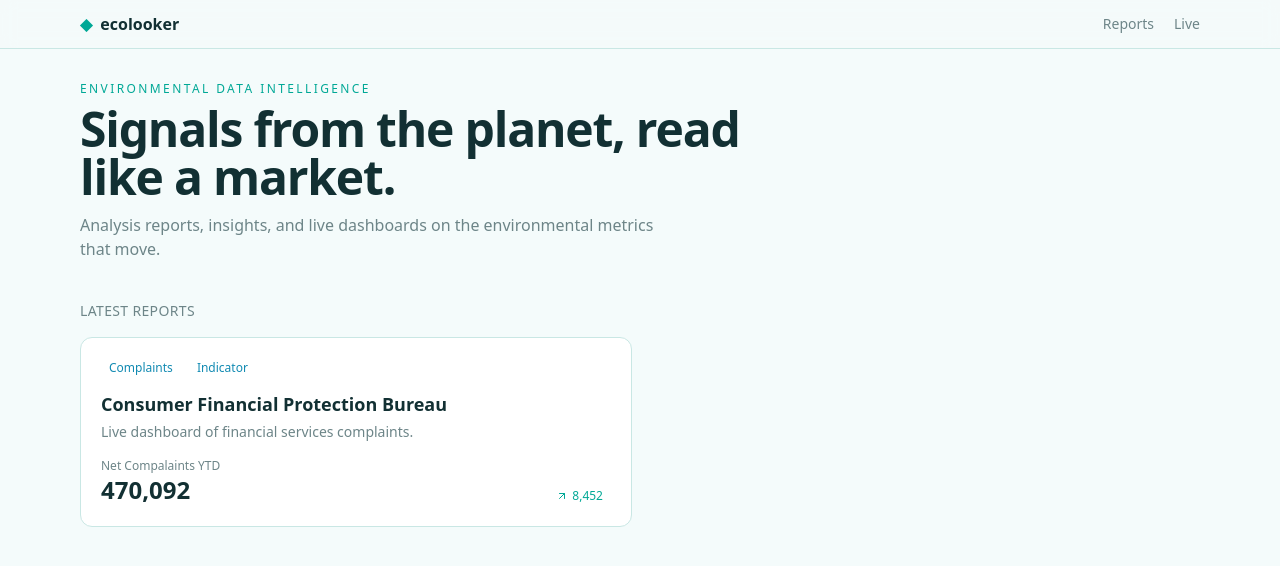
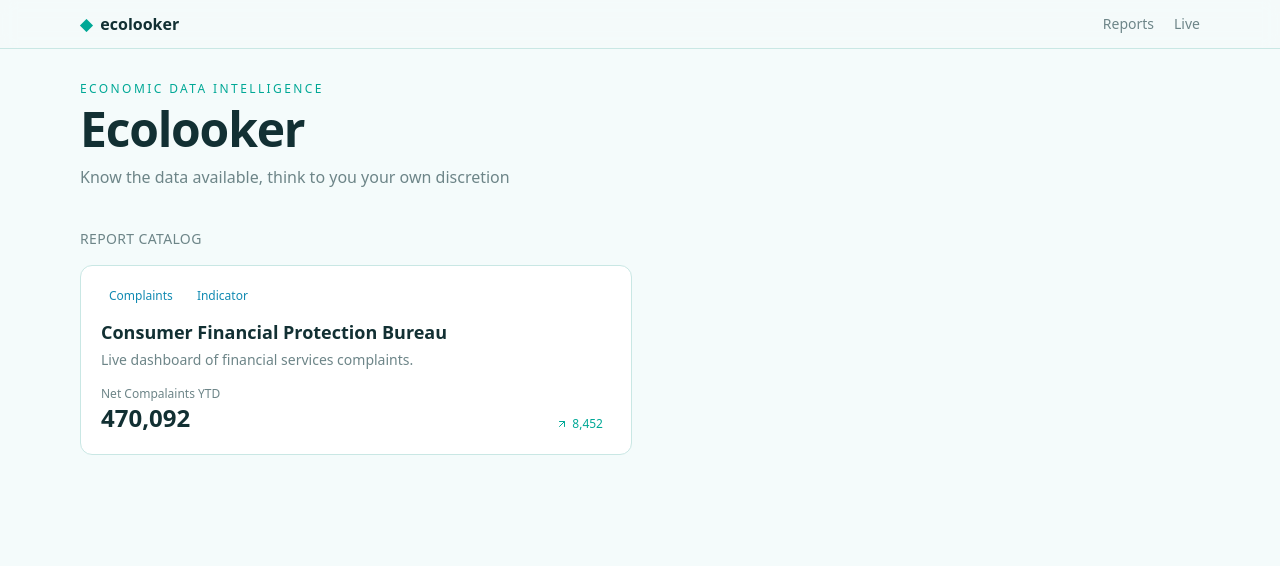
Before and after one commit to Ryanlin2/ecolooker, a Next.js app in the folder ecolooker-webapp/ecolooker/: page / in a window 1280 px wide. Shown: the top 566 px of the page. Built offline with nearby package versions, Linux system fonts and the light colour scheme.

Commit message:
Ecolooker landing page

```diff
--- a/ecolooker-webapp/ecolooker/src/app/page.tsx
+++ b/ecolooker-webapp/ecolooker/src/app/page.tsx
@@ -9,16 +9,17 @@
   return (
     <div>
       <section className="mb-10">
-        <p className="text-xs uppercase tracking-[0.2em] text-signal">Environmental Data Intelligence</p>
+        <p className="text-xs uppercase tracking-[0.2em] text-signal">Economic Data Intelligence</p>
         <h1 className="mt-2 max-w-2xl text-4xl font-bold tracking-tight md:text-5xl">
-          Signals from the planet, read like a market.
+          Ecolooker
         </h1>
         <p className="mt-3 max-w-xl text-muted">
-          Analysis reports, insights, and live dashboards on the environmental metrics that move.
+        Know the data available, think to you your own discretion
         </p>
       </section>
 
-      <h2 className="mb-4 text-sm uppercase tracking-wide text-muted">Latest reports</h2>
+      <h2 className="mb-4 text-sm uppercase tracking-wide text-muted">Report Catalog</h2>
+
       <div className="grid gap-4 md:grid-cols-2">
         {reports.map((r) => {
           const up = r.hero.change >= 0;
```
